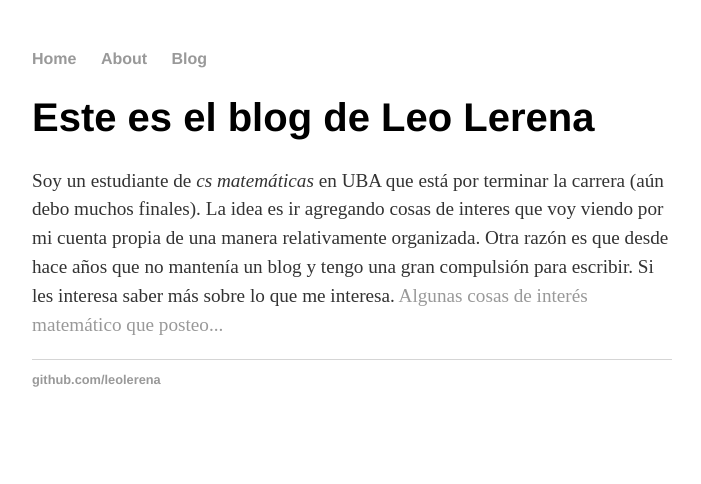
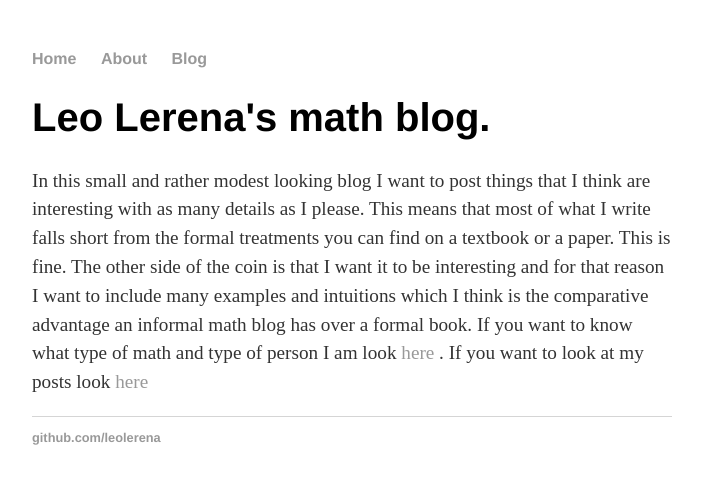
Before and after one commit to leolerena/leolerena.github.io, a Jekyll site: the page built from index.html, in a window 1280 px wide. Shown: the top 484 px of the page, without its empty margins (288-989 px from the left). Built offline with Jekyll 4.4.1, drawn with Linux system fonts in a browser that asks for light colours.

Commit message:
translated into english the homepage

```diff
--- a/index.html
+++ b/index.html
@@ -3,8 +3,7 @@ layout: default
 title: Mini blog secreto sobre matemática.
 ---
 <div class="blurb">
-	<h1>Este es el blog de Leo Lerena</h1>
-	<p>Soy un estudiante de <em>cs matemáticas</em> en UBA que está por terminar la carrera (aún debo muchos finales). La idea es ir agregando cosas de interes que voy viendo por mi cuenta propia de una manera relativamente organizada. Otra razón es que desde hace años que no mantenía un blog y tengo una gran compulsión para escribir.
-
-	Si les interesa saber más sobre lo que me interesa. <a href="/blog"> Algunas cosas de interés matemático que posteo...</a></p>
+	<h1>Leo Lerena's math blog.</h1>
+	<p> In this small and rather modest looking blog I want to post things that I think are interesting with as many details as I please. This means that most of what I write falls short from the formal treatments you can find on a textbook or a paper. This is fine. The other side of the coin is that I want it to be interesting and for that reason I want to include many examples and intuitions which I think is the comparative advantage an informal math blog has over a formal book.
+	If you want to know what type of math and type of person I am look <a href="/about"> here  </a>. If you want to look at my posts look <a href="/blog"> here </a> </p>
 </div><!-- /.blurb -->
```
